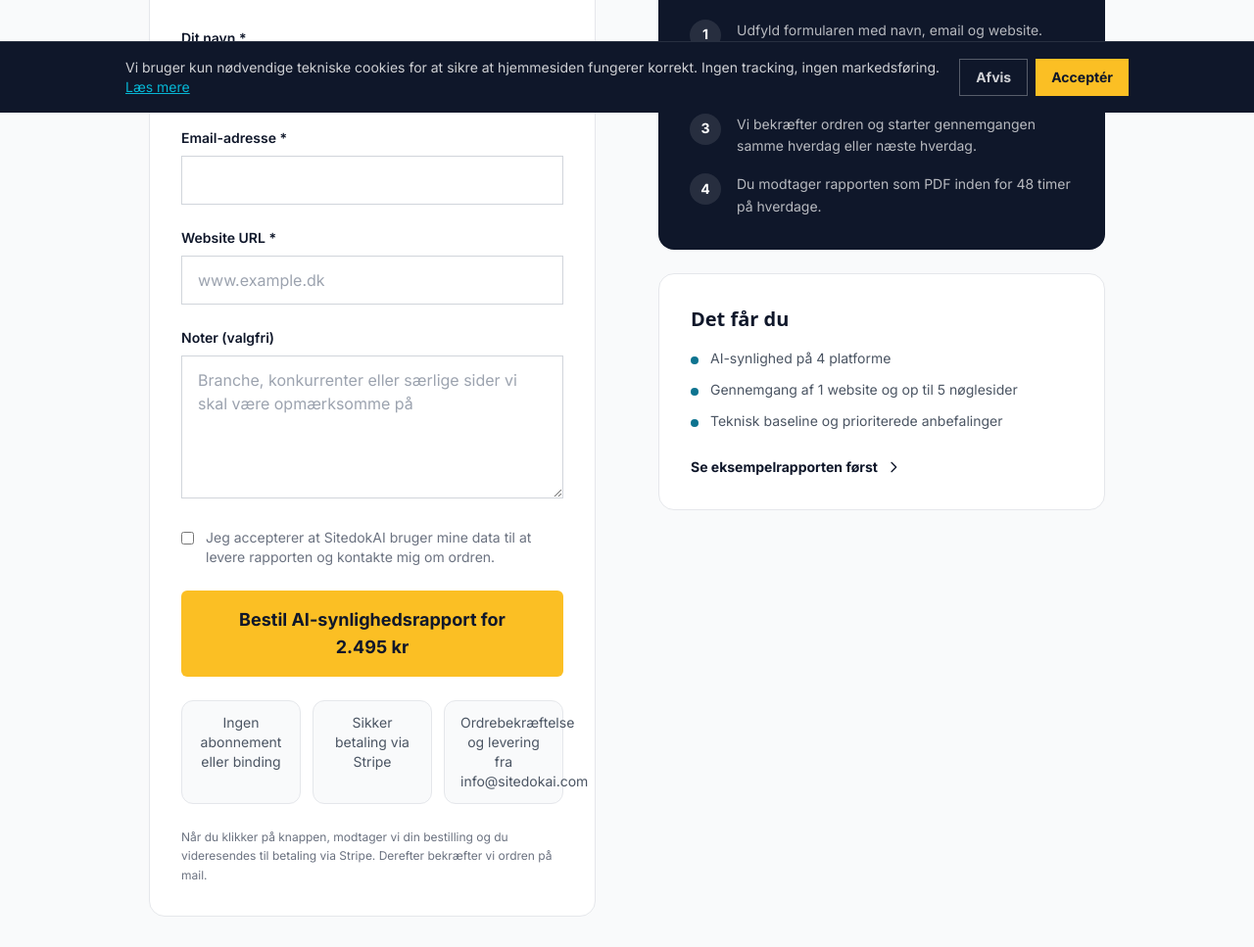
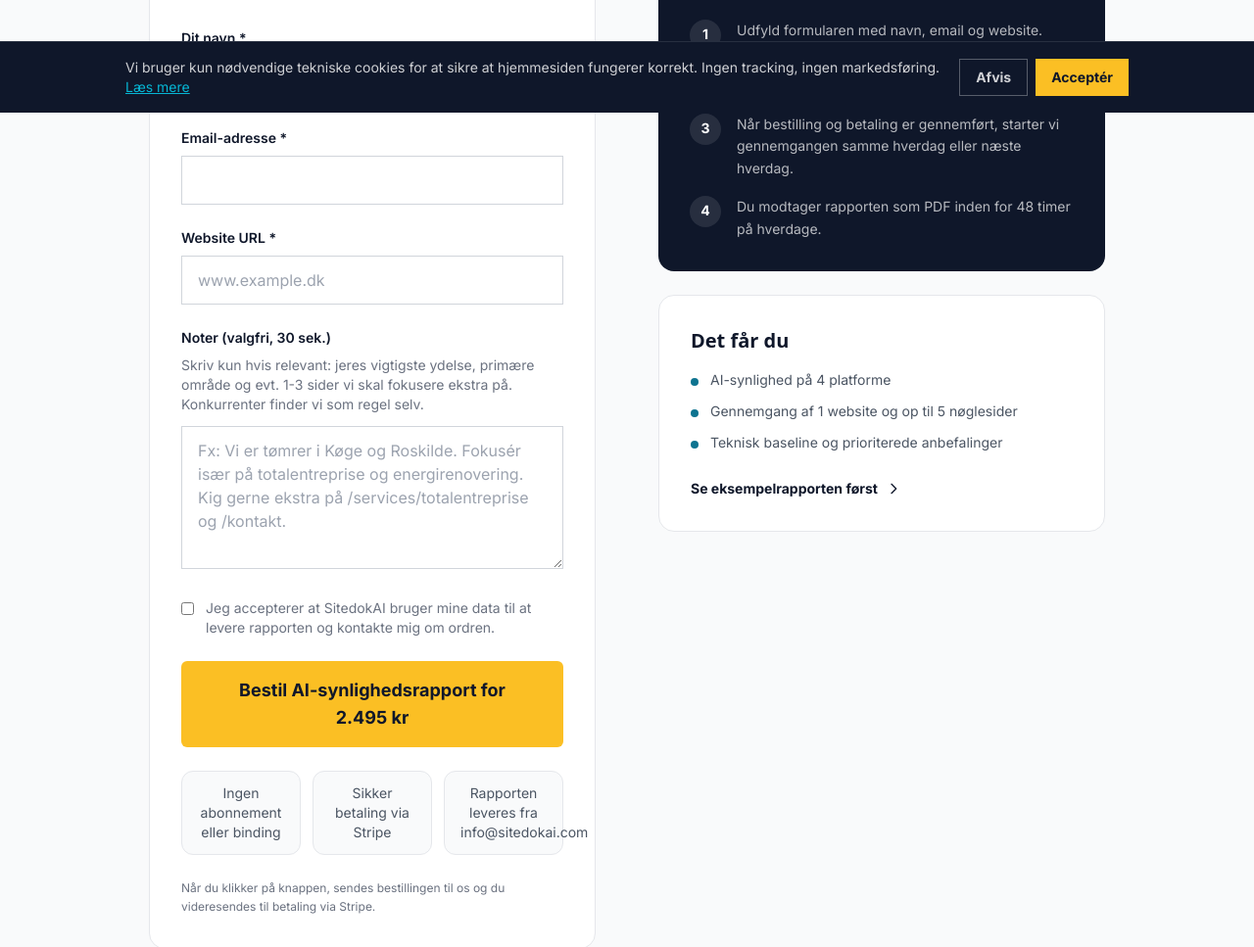
Before and after one commit to troelsostbjerg-cloud/sitedokai, an Astro site: page /kontakt in a window 1280 px wide. Shown: the part 685-1652 px from the top of the page at 98% size. Built offline with nearby package versions, Linux system fonts and the light colour scheme; Astro itself is replaced by a stand-in of ours; a web font is replaced by a local one.

Commit message:
Refine order form notes and align order-flow copy

```diff
--- a/src/components/Contact.astro
+++ b/src/components/Contact.astro
@@ -2,13 +2,13 @@
 const trustBullets = [
   'Ingen abonnement eller binding',
   'Sikker betaling via Stripe efter formularen',
-  'Svar og ordrebekræftelse fra info@sitedokai.com',
+  'Rapporten leveres fra info@sitedokai.com',
 ];
 
 const orderSteps = [
   'Udfyld formularen med navn, email og website.',
   'Du sendes videre til Stripe og betaler 2.495 kr sikkert.',
-  'Vi bekræfter ordren på mail og starter gennemgangen.',
+  'Når bestilling og betaling er gennemført, starter vi gennemgangen.',
   'Du modtager rapporten som PDF inden for 48 timer på hverdage.',
 ];
 ---
@@ -20,7 +20,7 @@ const orderSteps = [
         Bestil din AI-synlighedsrapport
       </h2>
       <p class="text-lg text-gray-500 leading-relaxed">
-        Du bestiller én rapport til 2.495 kr. Når formularen er sendt, går du videre til sikker betaling, og vi sender derefter ordrebekræftelse og rapport fra info@sitedokai.com.
+        Du bestiller én rapport til 2.495 kr. Når formularen er sendt, går du videre til sikker betaling, og rapporten leveres derefter fra info@sitedokai.com.
       </p>
     </div>
 
@@ -49,8 +49,11 @@ const orderSteps = [
           </div>
 
           <div>
-            <label for="message" class="block text-sm font-semibold text-brand mb-2">Noter (valgfri)</label>
-            <textarea id="message" name="message" rows="4" placeholder="Branche, konkurrenter eller særlige sider vi skal være opmærksomme på" class="w-full px-4 py-3 border border-gray-300 text-brand placeholder-gray-400 focus:outline-none focus:border-accent transition-colors resize-vertical bg-white"></textarea>
+            <label for="message" class="block text-sm font-semibold text-brand mb-2">Noter (valgfri, 30 sek.)</label>
+            <p class="text-sm text-gray-500 mb-3">
+              Skriv kun hvis relevant: jeres vigtigste ydelse, primære område og evt. 1-3 sider vi skal fokusere ekstra på. Konkurrenter finder vi som regel selv.
+            </p>
+            <textarea id="message" name="message" rows="4" placeholder="Fx: Vi er tømrer i Køge og Roskilde. Fokusér især på totalentreprise og energirenovering. Kig gerne ekstra på /services/totalentreprise og /kontakt." class="w-full px-4 py-3 border border-gray-300 text-brand placeholder-gray-400 focus:outline-none focus:border-accent transition-colors resize-vertical bg-white"></textarea>
           </div>
 
           <div class="flex items-start gap-3">
@@ -74,7 +77,7 @@ const orderSteps = [
           </div>
 
           <p class="text-xs text-gray-500 leading-relaxed text-center">
-            Når du klikker på knappen, modtager vi din bestilling, og du sendes videre til Stripe for sikker betaling. Derefter bekræfter vi ordren på mail.
+            Når du klikker på knappen, sendes bestillingen til os, og du sendes videre til Stripe for sikker betaling.
           </p>
         </form>
       </div>
--- a/src/components/HowItWorks.astro
+++ b/src/components/HowItWorks.astro
@@ -7,8 +7,8 @@ const steps = [
   },
   {
     num: '02',
-    title: 'Vi bekræfter ordren',
-    desc: 'Du får en ordrebekræftelse fra info@sitedokai.com, så du ved at bestillingen er modtaget korrekt.',
+    title: 'Du gennemfører betalingen',
+    desc: 'Du betaler sikkert via Stripe, og vi bruger oplysningerne fra formularen til at starte arbejdet.',
   },
   {
     num: '03',
--- a/src/pages/gratis-rapport.astro
+++ b/src/pages/gratis-rapport.astro
@@ -68,7 +68,8 @@ import '../styles/global.css';
                 id="notes"
                 name="notes"
                 rows="4"
-                placeholder="Valgfrit: branche, konkurrenter eller noget særligt vi skal vide"
+                aria-label="Valgfrie noter om ydelse, område og fokus-sider"
+                placeholder="Valgfrit: vigtigste ydelse, primære område og evt. 1-3 sider vi skal fokusere på"
                 class="w-full px-4 py-3 bg-brand-light border border-white/20 text-white placeholder-white/40 focus:outline-none focus:border-accent transition-colors resize-vertical"
               ></textarea>
             </div>
--- a/src/pages/kontakt.astro
+++ b/src/pages/kontakt.astro
@@ -7,13 +7,13 @@ import '../styles/global.css';
 const trustBullets = [
   'Ingen abonnement eller binding',
   'Sikker betaling via Stripe',
-  'Ordrebekræftelse og levering fra info@sitedokai.com',
+  'Rapporten leveres fra info@sitedokai.com',
 ];
 
 const steps = [
   'Udfyld formularen med navn, email og website.',
   'Du går videre til sikker betaling på 2.495 kr.',
-  'Vi bekræfter ordren og starter gennemgangen samme hverdag eller næste hverdag.',
+  'Når bestilling og betaling er gennemført, starter vi gennemgangen samme hverdag eller næste hverdag.',
   'Du modtager rapporten som PDF inden for 48 timer på hverdage.',
 ];
 
@@ -24,7 +24,7 @@ const included = [
 ];
 ---
 
-<Layout title="Bestil AI-synlighedsrapport - SitedokAI" description="Bestil AI-synlighedsrapporten fra SitedokAI for 2.495 kr. Sikker betaling, ordrebekræftelse på mail og levering som PDF inden for 48 timer på hverdage.">
+<Layout title="Bestil AI-synlighedsrapport - SitedokAI" description="Bestil AI-synlighedsrapporten fra SitedokAI for 2.495 kr. Sikker betaling via Stripe og levering som PDF inden for 48 timer på hverdage.">
   <Nav />
   <main>
     <section class="bg-white border-b border-gray-200">
@@ -69,8 +69,11 @@ const included = [
               </div>
 
               <div>
-                <label for="message" class="block text-sm font-semibold text-brand mb-2">Noter (valgfri)</label>
-                <textarea id="message" name="message" rows="5" placeholder="Branche, konkurrenter eller særlige sider vi skal være opmærksomme på" class="w-full px-4 py-3 border border-gray-300 bg-white text-brand placeholder-gray-400 focus:outline-none focus:border-accent transition-colors resize-vertical"></textarea>
+                <label for="message" class="block text-sm font-semibold text-brand mb-2">Noter (valgfri, 30 sek.)</label>
+                <p class="text-sm text-gray-500 mb-3">
+                  Skriv kun hvis relevant: jeres vigtigste ydelse, primære område og evt. 1-3 sider vi skal fokusere ekstra på. Konkurrenter finder vi som regel selv.
+                </p>
+                <textarea id="message" name="message" rows="5" placeholder="Fx: Vi er tømrer i Køge og Roskilde. Fokusér især på totalentreprise og energirenovering. Kig gerne ekstra på /services/totalentreprise og /kontakt." class="w-full px-4 py-3 border border-gray-300 bg-white text-brand placeholder-gray-400 focus:outline-none focus:border-accent transition-colors resize-vertical"></textarea>
               </div>
 
               <div class="flex items-start gap-3">
@@ -93,7 +96,7 @@ const included = [
               </div>
 
               <p class="text-xs text-gray-500 leading-relaxed">
-                Når du klikker på knappen, modtager vi din bestilling og du videresendes til betaling via Stripe. Derefter bekræfter vi ordren på mail.
+                Når du klikker på knappen, sendes bestillingen til os og du videresendes til betaling via Stripe.
               </p>
             </form>
           </div>
--- a/src/pages/om.astro
+++ b/src/pages/om.astro
@@ -123,7 +123,7 @@ const trust = [
           <div class="text-xs font-semibold uppercase tracking-wider text-accent mb-3">Eksempel på leverance</div>
           <h3 class="font-display text-2xl font-bold text-brand mb-4">Fra bestilling til færdig PDF</h3>
           <p class="text-sm text-gray-500 leading-relaxed mb-6">
-            Når du bestiller, bekræfter vi ordren på mail, gennemgår website og nøglesider, og sender derefter en dansk rapport med score, fund og prioriteringer inden for 48 timer på hverdage.
+            Når du bestiller, gennemgår vi website og nøglesider og sender derefter en dansk rapport med score, fund og prioriteringer inden for 48 timer på hverdage.
           </p>
           <a href="/eksempel" class="inline-flex items-center gap-2 text-sm font-bold text-brand hover:text-accent transition-colors">
             Se eksempelrapporten
@@ -148,7 +148,7 @@ const trust = [
         </a>
         <div class="flex flex-wrap justify-center gap-3 text-sm text-gray-500">
           <span class="bg-white border border-gray-200 rounded-full px-4 py-2">Sikker betaling via Stripe</span>
-          <span class="bg-white border border-gray-200 rounded-full px-4 py-2">Ordrebekræftelse fra info@sitedokai.com</span>
+          <span class="bg-white border border-gray-200 rounded-full px-4 py-2">Rapporten leveres fra info@sitedokai.com</span>
           <span class="bg-white border border-gray-200 rounded-full px-4 py-2">Levering inden for 48 timer på hverdage</span>
         </div>
       </div>
--- a/src/pages/priser.astro
+++ b/src/pages/priser.astro
@@ -15,13 +15,13 @@ const included = [
 
 const trustBullets = [
   'Sikker betaling via Stripe',
-  'Ordrebekræftelse fra info@sitedokai.com',
+  'Rapporten leveres fra info@sitedokai.com',
   'Levering som PDF, ingen mødekrav bagefter',
 ];
 
 const orderFlow = [
   'Du udfylder formularen og går til betaling.',
-  'Vi bekræfter ordren på mail.',
+  'Du gennemfører betalingen sikkert via Stripe.',
   'Vi tester website og nøglesider på tværs af AI-platforme og tekniske signaler.',
   'Du modtager rapporten som PDF inden for 48 timer på hverdage.',
 ];
```
